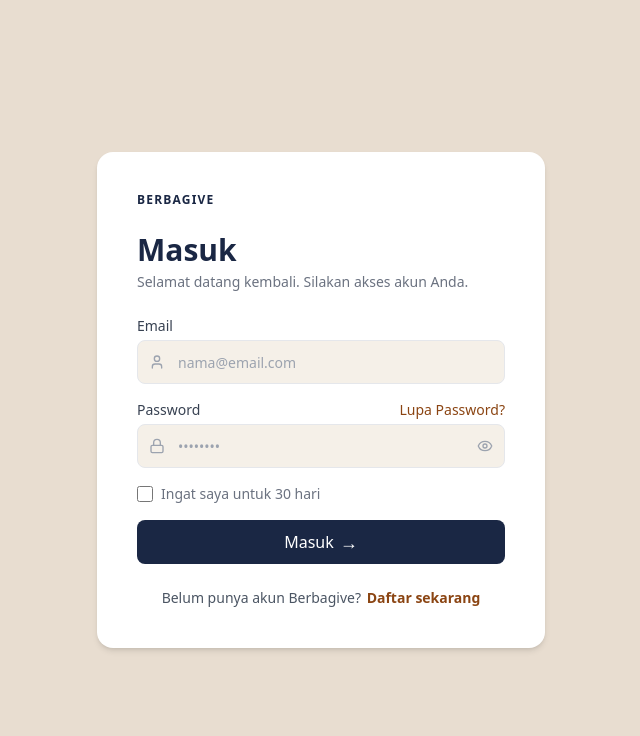
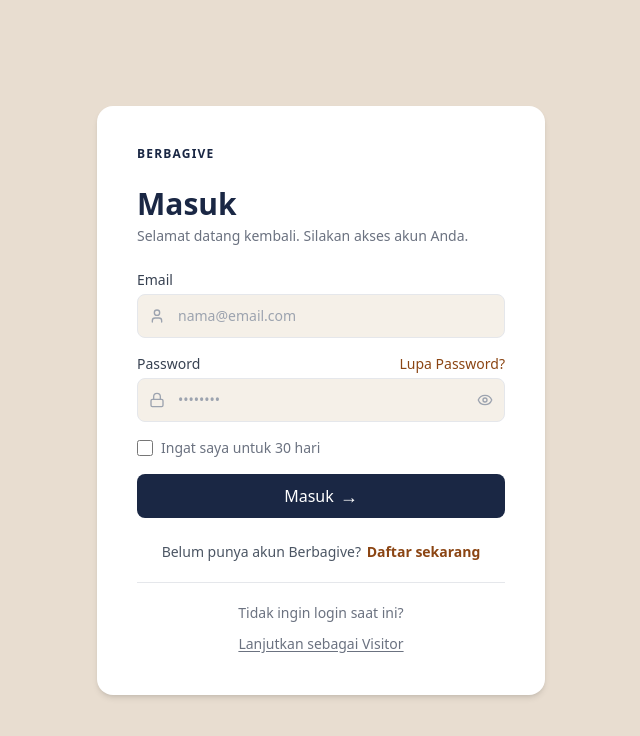
Before and after one commit to fatihdzaki01/rsi-projek-kelompok-3, a Vue app in the folder frontend/: page /login in a window 1280 px wide. Shown: the top 736 px of the page, without its empty margins (319-959 px from the left). Built offline with nearby package versions, Linux system fonts and the light colour scheme.

Commit message:
feat: add 'Lanjutkan sebagai Visitor' option on login page
- Visitor link respects ?redirect= query param (returns to intended page)
- Falls back to /campaigns if no redirect param
- Separated by divider from register section

```diff
--- a/frontend/src/views/auth/LoginPage.vue
+++ b/frontend/src/views/auth/LoginPage.vue
@@ -177,6 +177,17 @@ async function handleSubmit() {
         Belum punya akun Berbagive?
         <button type="button" @click="router.push('/register')" class="text-[#8B4513] font-semibold hover:underline ml-0.5">Daftar sekarang</button>
       </p>
+
+      <div class="mt-5 pt-5 border-t border-gray-200 text-center">
+        <p class="text-sm text-gray-500 mb-2">Tidak ingin login saat ini?</p>
+        <button
+          type="button"
+          @click="router.push(route.query.redirect || '/campaigns')"
+          class="text-sm text-[#6B7280] hover:text-[#1a2744] font-medium underline underline-offset-2 transition-colors"
+        >
+          Lanjutkan sebagai Visitor
+        </button>
+      </div>
     </div>
   </div>
 </template>
```
